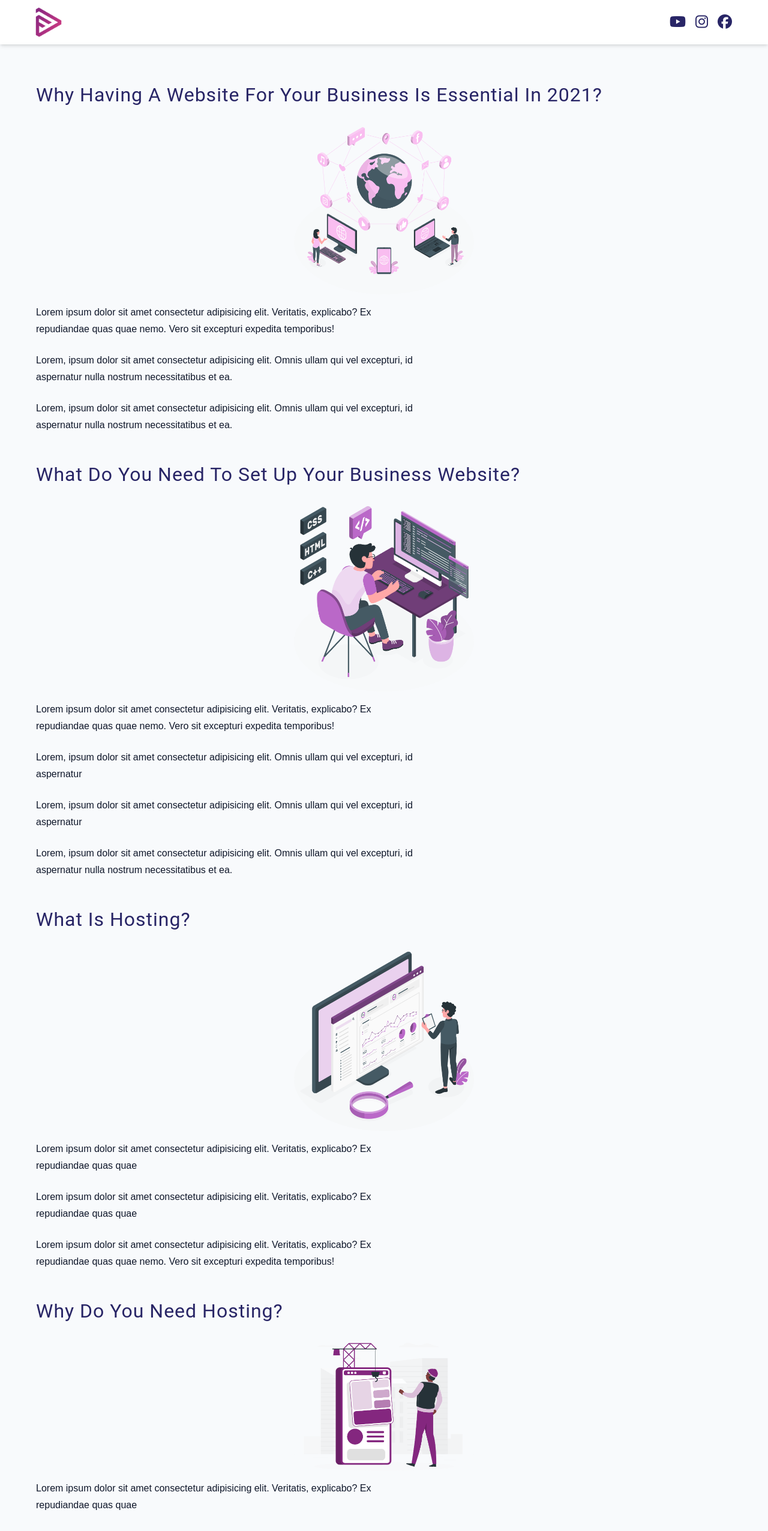
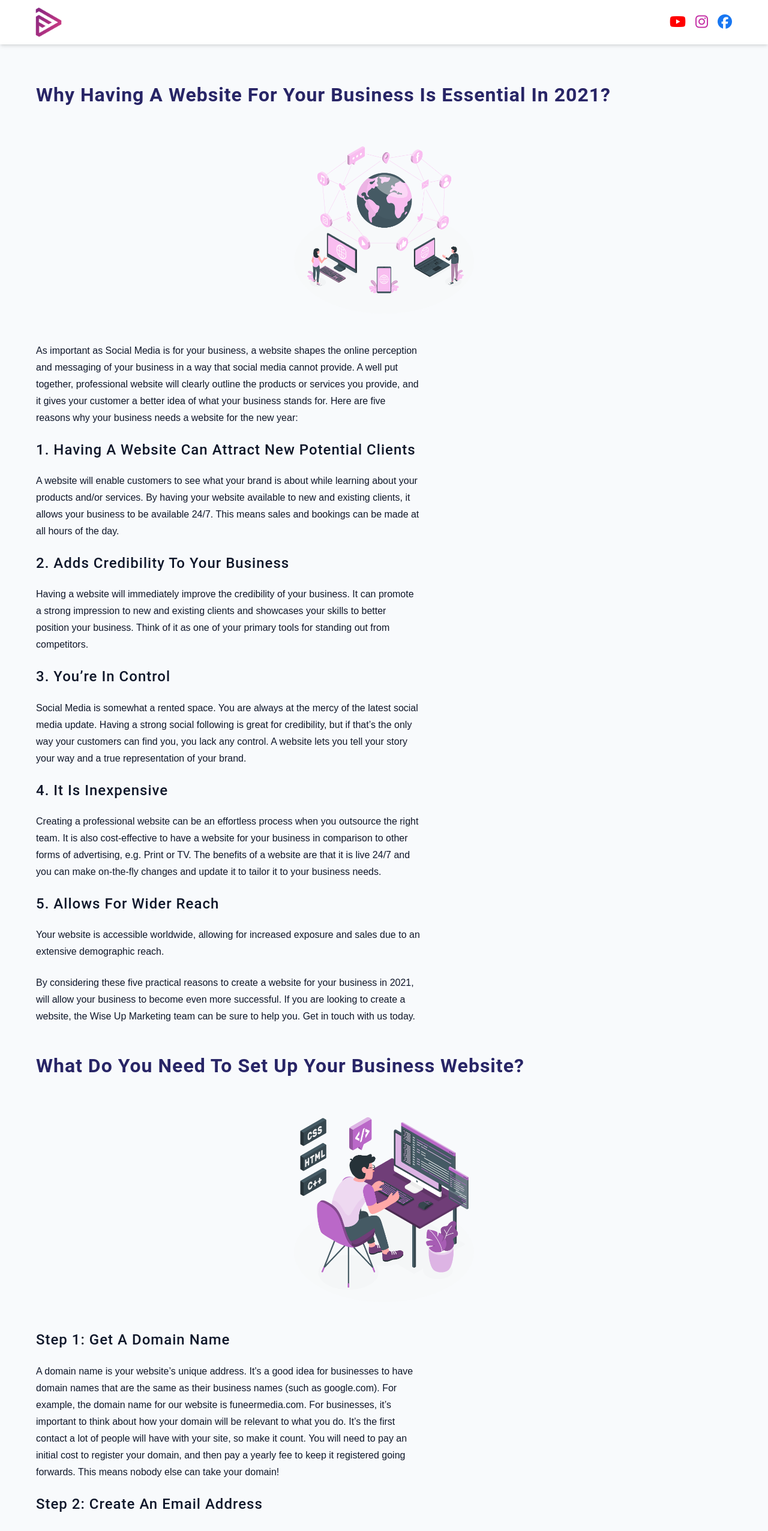
Before and after one commit to kola192/guide-lines, a plain HTML site: page index.html in a window 1280 px wide. Shown: the top 2553 px of the page at 60% size. Drawn offline with Linux system fonts and the light colour scheme.

Commit message:
Mobile version final touches

```diff
--- a/css/index.css
+++ b/css/index.css
@@ -264,12 +264,20 @@ ul {
 Project
 ===============
 */
+html {
+  height: 100%;
+}
+
 main {
   min-height: 100vh;
 }
 
+.text {
+  /* line-height: 1.7em; */
+}
+
 .container {
-  max-width: calc(100% - 2.2rem);
+  max-width: calc(100% - 3rem);
   margin: 0 auto;
 }
 
@@ -308,19 +316,43 @@ main {
   color: var(--primary-800);
 }
 
+.fa-facebook-official {
+  color: #1877f2;
+}
+
+.fa-instagram {
+  color: #c32aa3;
+}
+
+.fa-youtube-play {
+  color: #ff0000;
+}
+
 .article {
   padding: 1rem 0;
 }
 
 .heading {
   font-size: 2rem;
+  font-weight: 600;
   margin-top: 3rem;
   color: var(--primary-800);
 }
+
+.sub-heading {
+  font-size: 1.5rem;
+  font-weight: 500;
+}
+
+.heading4 {
+  font-size: 1.3rem;
+  font-weight: 500;
+}
+
 .demo-img {
   display: block;
   width: 300px;
-  margin: 2rem auto 0;
+  margin: 4rem auto 3rem;
 }
 
 .footer {
--- a/index.html
+++ b/index.html
@@ -27,29 +27,128 @@
         <article class="article">
             <div class="container">
 
+                <!-- main-heading -->
                 <h1 class="heading">why having a website for your business is essential in 2021?</h1>
+
+                <!-- demo-image -->
                 <img src="images/website.png" alt="website" class="demo-img">
-                <p class="text">Lorem ipsum dolor sit amet consectetur adipisicing elit. Veritatis, explicabo? Ex repudiandae quas quae nemo. Vero sit excepturi expedita temporibus!</p>
-                <p class="text">Lorem, ipsum dolor sit amet consectetur adipisicing elit. Omnis ullam qui vel excepturi, id aspernatur nulla nostrum necessitatibus et ea.</p>
-                <p class="text">Lorem, ipsum dolor sit amet consectetur adipisicing elit. Omnis ullam qui vel excepturi, id aspernatur nulla nostrum necessitatibus et ea.</p>
 
+                <p class="text">As important as Social Media is for your business, a website shapes the online perception and messaging of your business
+                in a way that social media cannot provide. A well put together, professional website will clearly outline the products
+                or services you provide, and it gives your customer a better idea of what your business stands for. Here are five
+                reasons why your business needs a website for the new year:</p>
+
+                <!-- sub-heading -->
+                <h3 class="sub-heading">1. Having a Website can Attract New Potential Clients</h3>
+
+                <p class="text">A website will enable customers to see what your brand is about while learning about your products and/or services. By
+                having your website available to new and existing clients, it allows your business to be available 24/7. This means
+                sales and bookings can be made at all hours of the day.</p>
+
+                <!-- sub-heading -->
+                <h3 class="sub-heading">2. Adds Credibility to Your Business</h3>
+
+                <p class="text">Having a website will immediately improve the credibility of your business. It can promote a strong impression to new
+                and existing clients and showcases your skills to better position your business. Think of it as one of your primary
+                tools for standing out from competitors.</p>
+
+                <!-- sub-heading -->
+                <h3 class="sub-heading">3. You’re In Control</h3>
+
+                <p class="text">Social Media is somewhat a rented space. You are always at the mercy of the latest social media update. Having a strong
+                social following is great for credibility, but if that’s the only way your customers can find you, you lack any control.
+                A website lets you tell your story your way and a true representation of your brand.</p>
+
+                <!-- sub-heading -->
+                <h3 class="sub-heading">4. It is Inexpensive</h3>
+
+                <p class="text">Creating a professional website can be an effortless process when you outsource the right team. It is also
+                cost-effective to have a website for your business in comparison to other forms of advertising, e.g. Print or TV. The
+                benefits of a website are that it is live 24/7 and you can make on-the-fly changes and update it to tailor it to your
+                business needs.</p>
+
+                <!-- sub-heading -->
+                <h3 class="sub-heading">5. Allows for Wider Reach</h3>
+
+                <p class="text">Your website is accessible worldwide, allowing for increased exposure and sales due to an extensive demographic reach.</p>
+
+                <p class="text">By considering these five practical reasons to create a website for your business in 2021, will allow your business to
+                become even more successful. If you are looking to create a website, the Wise Up Marketing team can be sure to help you.
+                <a>Get in touch with us today.</a></p>
+
+                <!-- main-heading -->
                 <h2 class="heading">what do you need to set up your business website?</h2>
+
+                <!-- demo-image -->
                 <img src="images/setup.png" alt="website" class="demo-img">
-                <p class="text">Lorem ipsum dolor sit amet consectetur adipisicing elit. Veritatis, explicabo? Ex repudiandae quas quae
-                    nemo. Vero sit excepturi expedita temporibus!</p>
-                <p class="text">Lorem, ipsum dolor sit amet consectetur adipisicing elit. Omnis ullam qui vel excepturi, id aspernatur
-                <p class="text">Lorem, ipsum dolor sit amet consectetur adipisicing elit. Omnis ullam qui vel excepturi, id aspernatur
-                <p class="text">Lorem, ipsum dolor sit amet consectetur adipisicing elit. Omnis ullam qui vel excepturi, id aspernatur
-                    nulla nostrum necessitatibus et ea.</p>
 
-                <h2 class="heading">what is hosting?</h2>
+                <!-- sub-heading -->
+                <h3 class="sub-heading">step 1: get a domain name</h3>
+
+                <p class="text">A domain name is your website’s unique address.
+
+                It’s a good idea for businesses to have domain names that are the same as their business names (such as google.com).
+
+                For example, the domain name for our website is funeermedia.com. For businesses, it’s important to think about
+                how your domain will be relevant to what you do. It’s the first contact a lot of people will have with your site, so
+                make it count.
+
+                You will need to pay an initial cost to register your domain, and then pay a yearly fee to keep it registered going
+                forwards. This means nobody else can take your domain!</p>
+
+                <!-- sub-heading -->
+                <h3 class="sub-heading">step 2: Create an Email Address</h3>
+
+                <!-- demo-image -->
+                <img src="images/email.png" alt="website" class="demo-img">
+
+                <p class="text">To make your business look more professional and established, you’ll need a custom business email address. For example,
+                yourname@yourbusiness.com instantly makes your business appear more established and credible than yourname@gmail.com.
+
+                The most common format for business email addresses actually uses your business domain name.
+
+                For example, our email address is info@websitebuilderexpert.com.</p>
+
+                <!-- sub-heading -->
+                <h3 class="sub-heading">step 3: set up hosting</h3>
+
+                <!-- demo-image -->
                 <img src="images/hosting.png" alt="website" class="demo-img">
-                <p class="text">Lorem ipsum dolor sit amet consectetur adipisicing elit. Veritatis, explicabo? Ex repudiandae quas quae
-                <p class="text">Lorem ipsum dolor sit amet consectetur adipisicing elit. Veritatis, explicabo? Ex repudiandae quas quae
-                <p class="text">Lorem ipsum dolor sit amet consectetur adipisicing elit. Veritatis, explicabo? Ex repudiandae quas quae
-                    nemo. Vero sit excepturi expedita temporibus!</p>
 
-                <h2 class="heading">why do you need hosting?</h2>
+                <!-- heading-4 -->
+                <h4 class="heading4">what is hosting?</h4>
+
+                <p class="text">In a nutshell, web hosting is the process of renting or buying space to house a website on the World Wide Web. Website
+                content such as HTML, CSS, and images has to be housed on a server to be viewable online.</p>
+
+                <p class="text">What exactly is a server? A server is a computer that connects other web users to your site from anywhere in the world.
+                As the name implies, web hosting service providers have the servers, connectivity, and associated services to host
+                websites. By offering a variety of hosting plans, they cover the spectrum of hosting needs, from small blogs and large
+                organizations.</p>
+
+                <p class="text">If you’re planning on creating an online presence, reliable web hosting is essential. There are literally hundreds of
+                web hosts available today providing thousands of varieties of web hosting services. Plans range from free with limited
+                options to expensive web hosting services specialized for business. The plan you choose will depend primarily on how you
+                plan to use your website and how much you have budgeted for hosting.</p>
+
+                <p class="text">Choosing the right hosting plan will mean having access to the right allocation of resources to keep your website
+                loading quickly and reliably for your visitors. Think about how many businesses these days operate primarily online;
+                their sales and business leads come from their website. If someone lands on a website and there's a problem — it takes
+                too long to load or doesn't appear at all — potential customers won't wait around. They'll bounce off that site in
+                search of a one that works correctly and can deliver what they are looking for, seamlessly.</p>
+
+                <p class="text">If you’re new to operating a website, web hosting and related lingo can be a puzzling topic. Many a novice website owner
+                has used the cheapest option or anything bundled with their domain name purchase under the mistaken belief that all
+                hosting options are essentially the same.</p>
+
+                <p class="text">This can be a costly mistake.</p>
+
+                <p class="text">Here in Funeer Media we help you choose the right plan for you business.</p>
+
+                <!-- heading-4 -->
+                <h4 class="heading4">why do you need hosting?</h4>
+
+                <!-- demo-image -->
                 <img src="images/building.png" alt="website" class="demo-img">
                 <p class="text">Lorem ipsum dolor sit amet consectetur adipisicing elit. Veritatis, explicabo? Ex repudiandae quas quae
                 <p class="text">Lorem ipsum dolor sit amet consectetur adipisicing elit. Veritatis, explicabo? Ex repudiandae quas quae
@@ -57,18 +156,6 @@
                 <p class="text">Lorem ipsum dolor sit amet consectetur adipisicing elit. Veritatis, explicabo? Ex repudiandae quas quae
                     nemo. Vero sit excepturi expedita temporibus!</p>
 
-                <h2 class="heading">professional emails</h2>
-                <img src="images/email.png" alt="website" class="demo-img">
-                <p class="text">Lorem ipsum dolor sit amet consectetur adipisicing elit. Veritatis, explicabo? Ex repudiandae quas quae
-                <p class="text">Lorem ipsum dolor sit amet consectetur adipisicing elit. Veritatis, explicabo? Ex repudiandae quas quae
-                <p class="text">Lorem ipsum dolor sit amet consectetur adipisicing elit. Veritatis, explicabo? Ex repudiandae quas quae
-                    nemo. Vero sit excepturi expedita temporibus!</p>
-
-                <h2 class="heading">international spread</h2>
-                <img src="images/website.png" alt="website" class="demo-img">
-                <p class="text">Lorem ipsum dolor sit amet consectetur adipisicing elit. Veritatis, explicabo? Ex repudiandae quas quae
-                <p class="text">Lorem ipsum dolor sit amet consectetur adipisicing elit. Veritatis, explicabo? Ex repudiandae quas quae
-                    nemo. Vero sit excepturi expedita temporibus!</p>
             </div><!-- /article container -->
         </article>
 
```
